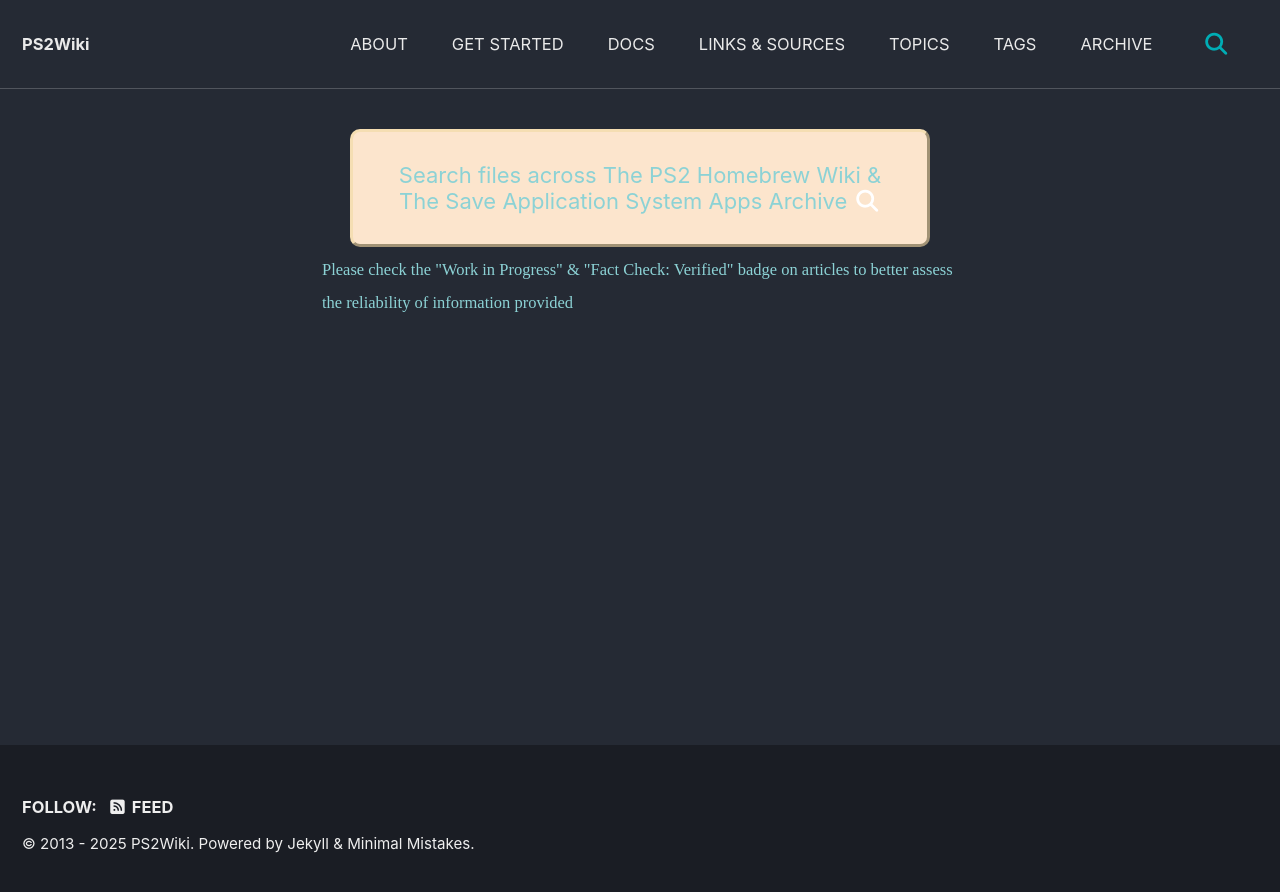
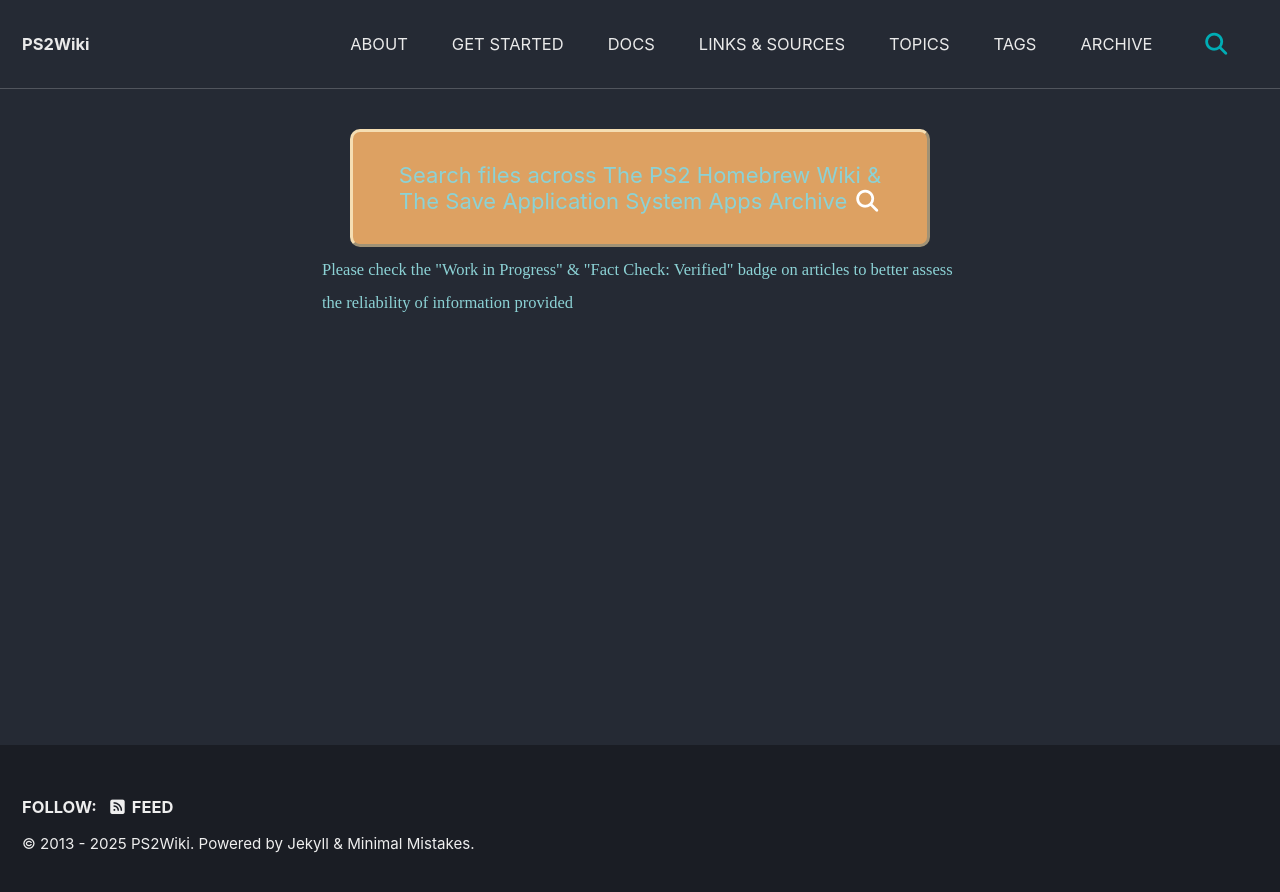
Before and after one commit to ps2wiki/search, a Jekyll site: the page built from index.html, in a window 1280 px wide. Shown: the top 892 px of the page. Built offline with Jekyll 4.4.1, drawn with Linux system fonts in a browser that asks for light colours; cached includes are drawn as plain includes; some web fonts are replaced; the list of posts is cut into pages by our own code.

Commit message:
Update home.html

```diff
--- a/_layouts/home.html
+++ b/_layouts/home.html
@@ -3,10 +3,10 @@ layout: archive
 ---
 
 {{ content }}
-<div><button class="search__toggle" type="button"><div style="background-color: #fce5cd; font-size: 1em; color: white; border-radius: 10px; padding: 30px; border: 3px outset wheat">
+<div><button class="search__toggle" type="button"><div style="background-color: #dda162; font-size: 1em; color: white; border-radius: 10px; padding: 30px; border: 3px outset wheat">
           <span class="visually-hidden">{{ site.data.ui-text[site.locale].search_label | default: "Toggle search" }}</span>
           <a>Search files across The PS2 Homebrew Wiki & The Save Application System Apps Archive  </a><i class="fas fa-search"></i>
         </div></button></div>
 
-</br><a style="font-size: 0.75em; font-color: white">Please check the "Work in Progress" & "Fact Check: Verified" badge on articles
+</br><a style="text-align: center; font-size: 0.75em; font-color: white">Please check the "Work in Progress" & "Fact Check: Verified" badge on articles
           to better assess the reliability of information provided</a>
```
